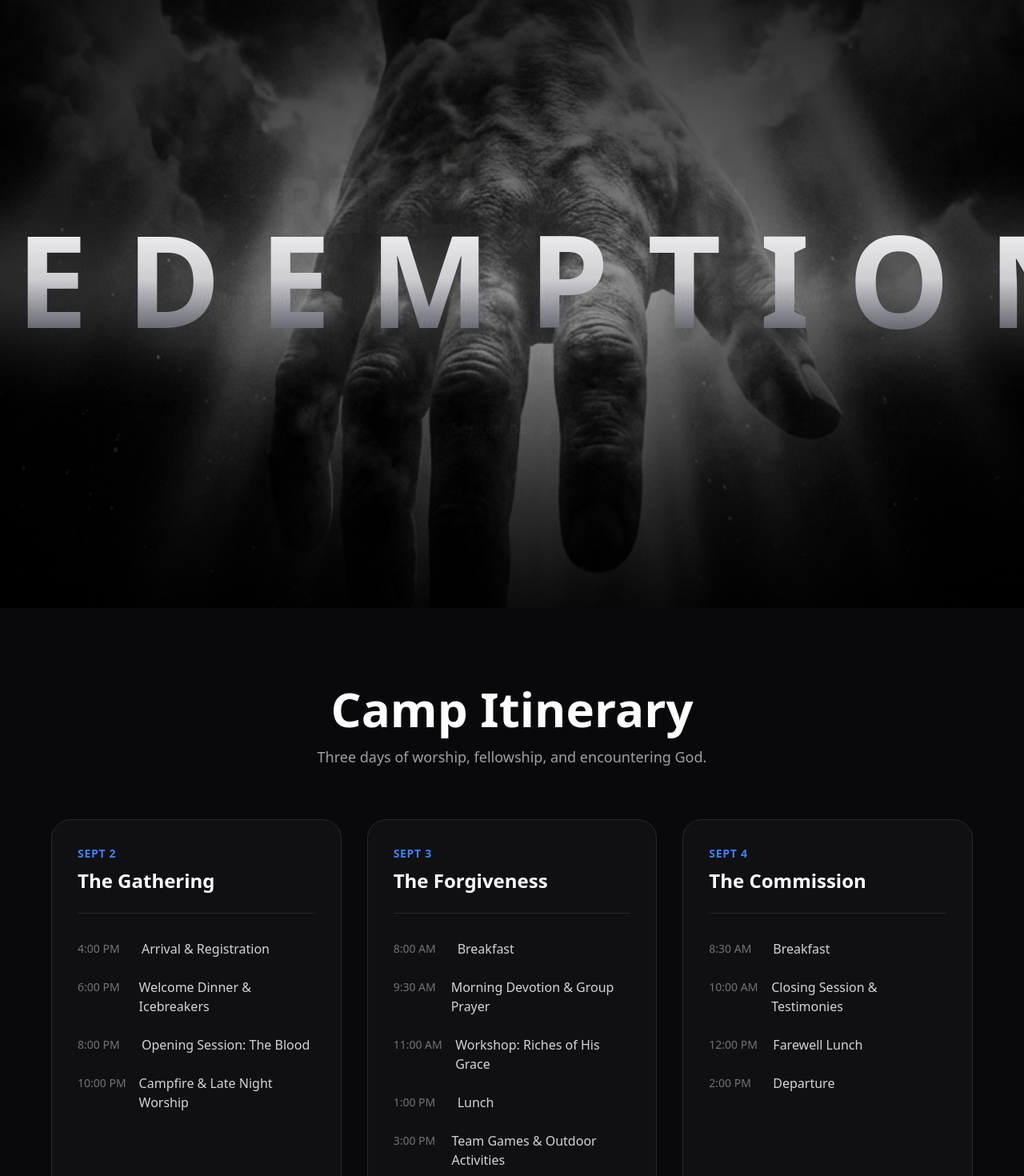
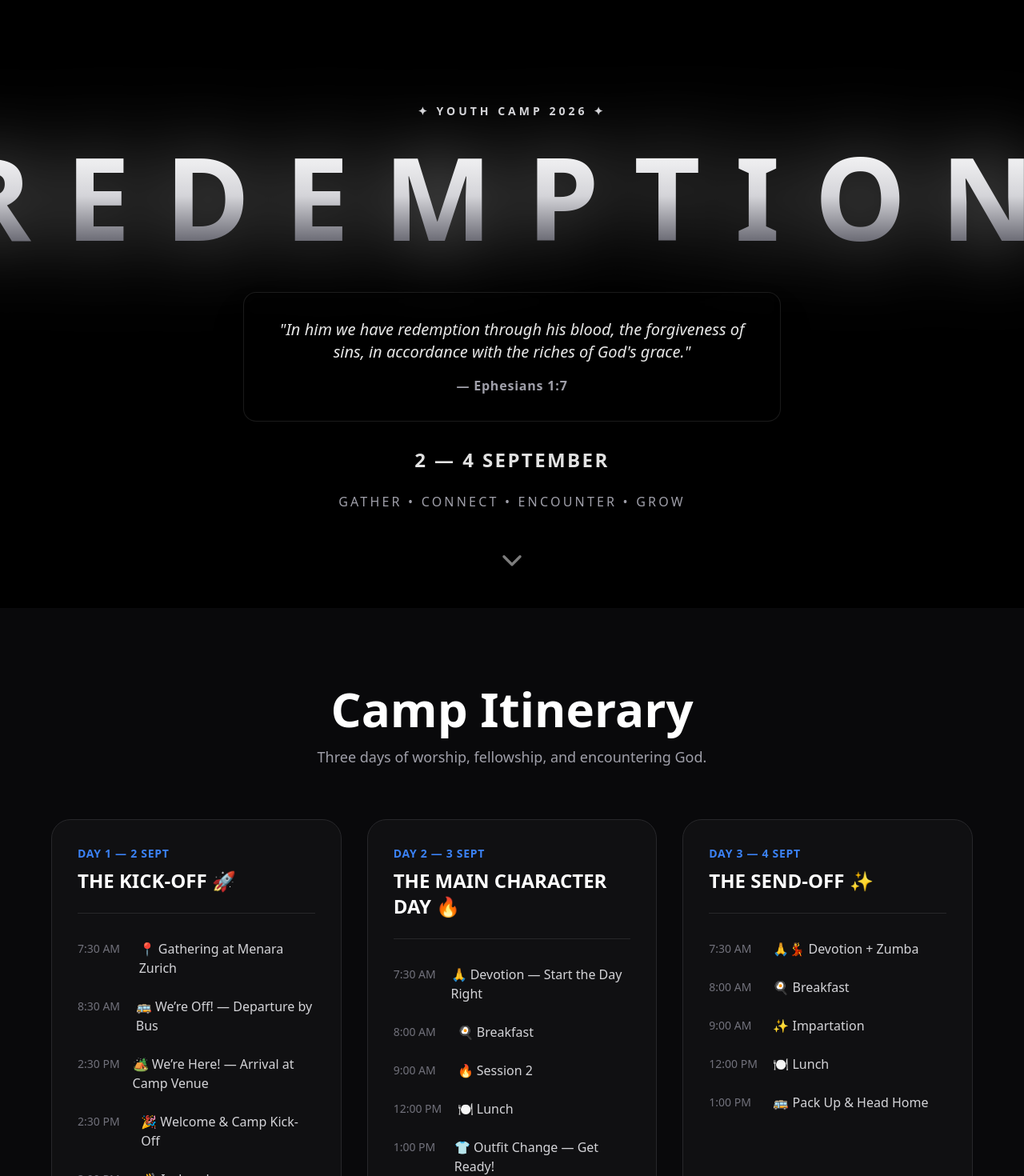
Before and after one commit to andrewkannan/redemption, a Next.js app: page / in a window 1280 px wide. Shown: the part 40-1510 px from the top of the page at 80% size. Built offline with nearby package versions, Linux system fonts and the light colour scheme; no server answers; the database is empty.

Commit message:
Merge intro into Hero and update Itinerary data

```diff
--- a/src/app/page.tsx
+++ b/src/app/page.tsx
@@ -2,7 +2,6 @@ import { Hero } from "@/components/sections/Hero";
 import { Itinerary } from "@/components/sections/Itinerary";
 import { Camera } from "@/components/sections/Camera";
 import { Testimonies } from "@/components/sections/Testimonies";
-import { IntroAnimation } from "@/components/sections/IntroAnimation";
 import { getTestimonies } from "@/app/actions/testimonies";
 
 export const dynamic = "force-dynamic";
@@ -12,7 +11,6 @@ export default async function Home() {
 
   return (
     <main className="min-h-screen bg-black">
-      <IntroAnimation />
       <Hero />
       <Itinerary />
       <Camera />
--- a/src/components/sections/Hero.tsx
+++ b/src/components/sections/Hero.tsx
@@ -2,65 +2,91 @@
 
 import { motion } from "framer-motion";
 import { ChevronDown } from "lucide-react";
-import { Button } from "@/components/ui/button";
+import Image from "next/image";
 
 export function Hero() {
   return (
-    <section className="relative min-h-screen flex flex-col items-center justify-center overflow-hidden bg-black text-white px-6">
-      <div className="absolute inset-0 w-full h-full bg-[radial-gradient(ellipse_at_center,_var(--tw-gradient-stops))] from-primary-900/40 via-black to-black -z-10" />
+    <section className="relative min-h-screen flex flex-col items-center justify-center overflow-hidden bg-black text-white px-4 md:px-6">
+      {/* Cinematic Background Image with Ken Burns Effect */}
+      <motion.div
+        initial={{ scale: 1, opacity: 0 }}
+        animate={{ scale: 1.05, opacity: 1 }}
+        transition={{
+          scale: { duration: 8, ease: "linear" },
+          opacity: { duration: 1.5, ease: "easeInOut" }
+        }}
+        className="absolute inset-0 w-full h-full -z-20"
+      >
+        <Image
+          src="/cinematic-hand-mobile.jpg"
+          alt="Hand of the Lord"
+          fill
+          priority
+          quality={90}
+          className="object-cover object-center"
+        />
+        {/* Dramatic Vignette / Dark Overlay */}
+        <div className="absolute inset-0 bg-gradient-to-b from-black/80 via-black/40 to-black/90" />
+        <div className="absolute inset-0 bg-[radial-gradient(circle_at_center,_transparent_0%,_black_100%)] opacity-80" />
+      </motion.div>
 
-      <motion.div
-        initial={{ opacity: 0, y: 30 }}
-        animate={{ opacity: 1, y: 0 }}
-        transition={{ duration: 1, ease: "easeOut" }}
-        className="text-center max-w-4xl"
-      >
+      <div className="relative z-10 text-center max-w-4xl w-full flex flex-col items-center mt-12">
         <motion.h2
-          initial={{ opacity: 0, letterSpacing: "10px" }}
-          animate={{ opacity: 1, letterSpacing: "4px" }}
-          transition={{ duration: 1.2, delay: 0.2 }}
-          className="text-primary-400 uppercase text-sm font-bold tracking-widest mb-4"
+          initial={{ opacity: 0, letterSpacing: "10px", y: 20 }}
+          animate={{ opacity: 1, letterSpacing: "4px", y: 0 }}
+          transition={{ duration: 1.2, delay: 1 }}
+          className="text-zinc-300 uppercase text-xs md:text-sm font-bold tracking-[0.3em] mb-4 md:mb-6"
         >
-          Reflect Presents
+          ✦ YOUTH CAMP 2026 ✦
         </motion.h2>
 
-        <h1 className="text-6xl md:text-8xl font-extrabold tracking-tighter mb-6 text-transparent bg-clip-text bg-gradient-to-br from-white via-white/80 to-white/40">
-          REDEMPTION
-        </h1>
-
+        {/* REDEMPTION Text Reveal */}
         <motion.div
-          initial={{ opacity: 0, scale: 0.9 }}
-          animate={{ opacity: 1, scale: 1 }}
-          transition={{ duration: 0.8, delay: 0.6 }}
-          className="bg-white/5 border border-white/10 backdrop-blur-md rounded-2xl p-6 md:p-8 mb-8"
+          initial={{ opacity: 0, filter: "blur(20px)", scale: 0.9 }}
+          animate={{ opacity: 1, filter: "blur(0px)", scale: 1 }}
+          transition={{ delay: 1.5, duration: 2.5, ease: "easeOut" }}
+          className="flex flex-col items-center mb-8 md:mb-12 w-full"
         >
-          <p className="text-lg md:text-xl text-white/80 italic font-light mb-4">
-            "In him we have redemption through his blood, the forgiveness of sins, in accordance with the riches of God's grace."
-          </p>
-          <p className="text-primary-300 font-semibold">— Ephesians 1:7</p>
+          <h1 className="text-4xl sm:text-5xl md:text-7xl lg:text-[9rem] font-black tracking-[0.2em] md:tracking-[0.3em] uppercase text-transparent bg-clip-text bg-gradient-to-b from-white via-zinc-300 to-zinc-600 drop-shadow-[0_0_50px_rgba(255,255,255,0.6)]">
+            Redemption
+          </h1>
         </motion.div>
 
         <motion.div
-          initial={{ opacity: 0 }}
-          animate={{ opacity: 1 }}
-          transition={{ duration: 1, delay: 1 }}
-          className="flex items-center justify-center gap-4"
+          initial={{ opacity: 0, scale: 0.9, y: 20 }}
+          animate={{ opacity: 1, scale: 1, y: 0 }}
+          transition={{ duration: 1, delay: 2.5 }}
+          className="bg-black/30 border border-white/10 backdrop-blur-md rounded-2xl p-6 md:p-8 mb-8 mx-4 max-w-2xl w-full shadow-2xl"
         >
-          <div className="flex items-center gap-2 text-xl font-medium">
-            <span className="text-white">September</span>
-            <span className="text-primary-500 font-bold">2 - 4</span>
+          <p className="text-lg md:text-xl text-white/90 italic font-light mb-4 drop-shadow-md">
+            "In him we have redemption through his blood, the forgiveness of sins, in accordance with the riches of God's grace."
+          </p>
+          <p className="text-zinc-400 font-semibold tracking-wider text-sm md:text-base">— Ephesians 1:7</p>
+        </motion.div>
+
+        <motion.div
+          initial={{ opacity: 0, y: 20 }}
+          animate={{ opacity: 1, y: 0 }}
+          transition={{ duration: 1, delay: 3 }}
+          className="flex flex-col items-center justify-center gap-2 md:gap-4"
+        >
+          <div className="flex items-center gap-2 text-xl md:text-2xl font-bold tracking-widest uppercase text-white/90">
+            2 — 4 SEPTEMBER
+          </div>
+          <div className="text-sm md:text-base tracking-[0.2em] text-zinc-400 uppercase mt-2 font-medium text-center px-4">
+            Gather • Connect • Encounter • Grow
           </div>
         </motion.div>
-      </motion.div>
+      </div>
 
       <motion.div
         initial={{ opacity: 0 }}
         animate={{ opacity: 1, y: [0, 10, 0] }}
-        transition={{ duration: 2, delay: 1.5, repeat: Infinity }}
-        className="absolute bottom-10"
+        transition={{ duration: 2, delay: 4, repeat: Infinity }}
+        className="absolute bottom-6 md:bottom-10"
       >
         <a href="#itinerary" className="text-white/50 hover:text-white transition-colors">
-          <ChevronDown className="w-8 h-8" />
+          <ChevronDown className="w-8 h-8 md:w-10 md:h-10" />
         </a>
       </motion.div>
     </section>
--- a/src/components/sections/IntroAnimation.tsx
+++ /dev/null
@@ -1,61 +0,0 @@
-"use client";
-
-import { motion, AnimatePresence } from "framer-motion";
-import { useEffect, useState } from "react";
-import Image from "next/image";
-
-export function IntroAnimation() {
-  const [show, setShow] = useState(true);
-
-  useEffect(() => {
-    // Cinematic intro lasts for 5.5 seconds to make a deep impact
-    const timer = setTimeout(() => setShow(false), 5500);
-    return () => clearTimeout(timer);
-  }, []);
-
-  return (
-    <AnimatePresence>
-      {show && (
-        <motion.div
-          className="fixed inset-0 z-[100] flex items-center justify-center overflow-hidden bg-black pointer-events-none"
-          exit={{ opacity: 0, transition: { duration: 1.5, ease: "easeInOut" } }}
-        >
-          {/* Cinematic Background Image with Ken Burns Effect */}
-          <motion.div
-            initial={{ scale: 1, opacity: 0 }}
-            animate={{ scale: 1.05, opacity: 1 }}
-            transition={{
-              scale: { duration: 6, ease: "linear" },
-              opacity: { duration: 1.5, ease: "easeInOut" }
-            }}
-            className="absolute inset-0 w-full h-full"
-          >
-            <Image
-              src="/cinematic-hand-mobile.jpg"
-              alt="Hand of the Lord"
-              fill
-              priority
-              quality={90}
-              className="object-cover object-center"
-            />
-            {/* Dramatic Vignette / Dark Overlay */}
-            <div className="absolute inset-0 bg-gradient-to-b from-black/70 via-black/30 to-black/90" />
-            <div className="absolute inset-0 bg-[radial-gradient(circle_at_center,_transparent_0%,_black_100%)] opacity-80" />
-          </motion.div>
-
-          {/* REDEMPTION Text Reveal */}
-          <motion.div
-            initial={{ opacity: 0, filter: "blur(20px)", scale: 0.9 }}
-            animate={{ opacity: 1, filter: "blur(0px)", scale: 1 }}
-            transition={{ delay: 2, duration: 2.5, ease: "easeOut" }}
-            className="relative z-30 text-center flex flex-col items-center px-4"
-          >
-            <h1 className="text-4xl sm:text-5xl md:text-7xl lg:text-[10rem] font-black tracking-[0.2em] md:tracking-[0.3em] uppercase text-transparent bg-clip-text bg-gradient-to-b from-white via-zinc-300 to-zinc-600 mb-6 drop-shadow-[0_0_50px_rgba(255,255,255,0.6)]">
-              Redemption
-            </h1>
-          </motion.div>
-        </motion.div>
-      )}
-    </AnimatePresence>
-  );
-}
--- a/src/components/sections/Itinerary.tsx
+++ b/src/components/sections/Itinerary.tsx
@@ -4,36 +4,48 @@ import { motion } from "framer-motion";
 
 const days = [
   {
-    date: "Sept 2",
-    title: "The Gathering",
+    date: "Day 1 — 2 Sept",
+    title: "THE KICK-OFF 🚀",
     events: [
-      { time: "4:00 PM", desc: "Arrival & Registration" },
-      { time: "6:00 PM", desc: "Welcome Dinner & Icebreakers" },
-      { time: "8:00 PM", desc: "Opening Session: The Blood" },
-      { time: "10:00 PM", desc: "Campfire & Late Night Worship" },
+      { time: "7:30 AM", desc: "📍 Gathering at Menara Zurich" },
+      { time: "8:30 AM", desc: "🚌 We’re Off! — Departure by Bus" },
+      { time: "2:30 PM", desc: "🏕️ We’re Here! — Arrival at Camp Venue" },
+      { time: "2:30 PM", desc: "🎉 Welcome & Camp Kick-Off" },
+      { time: "3:00 PM", desc: "👋 Icebreaker" },
+      { time: "4:00 PM", desc: "🏠 Room Check-In & Squad Up" },
+      { time: "5:00 PM", desc: "✨ Chill Time" },
+      { time: "6:00 PM", desc: "🍽️ Dinner" },
+      { time: "7:00 PM", desc: "🔥 Session 1" },
+      { time: "9:30 PM", desc: "🍪 Supper & Late-Night Vibes" },
+      { time: "10:30 PM", desc: "😴 Recharge & Lights Out" },
     ]
   },
   {
-    date: "Sept 3",
-    title: "The Forgiveness",
+    date: "Day 2 — 3 Sept",
+    title: "THE MAIN CHARACTER DAY 🔥",
     events: [
-      { time: "8:00 AM", desc: "Breakfast" },
-      { time: "9:30 AM", desc: "Morning Devotion & Group Prayer" },
-      { time: "11:00 AM", desc: "Workshop: Riches of His Grace" },
-      { time: "1:00 PM", desc: "Lunch" },
-      { time: "3:00 PM", desc: "Team Games & Outdoor Activities" },
-      { time: "7:00 PM", desc: "Dinner" },
-      { time: "8:30 PM", desc: "Evening Revival Session" },
+      { time: "7:30 AM", desc: "🙏 Devotion — Start the Day Right" },
+      { time: "8:00 AM", desc: "🍳 Breakfast" },
+      { time: "9:00 AM", desc: "🔥 Session 2" },
+      { time: "12:00 PM", desc: "🍽️ Lunch" },
+      { time: "1:00 PM", desc: "👕 Outfit Change — Get Ready!" },
+      { time: "1:30 PM", desc: "🎮 GAME ON! — Team Games & Activities" },
+      { time: "5:00 PM", desc: "✨ Chill Time" },
+      { time: "6:30 PM", desc: "🍽️ Dinner" },
+      { time: "7:30 PM", desc: "🕊️ ENCOUNTER NIGHT" },
+      { time: "9:30 PM", desc: "🔥 Campfire Vibes" },
+      { time: "After", desc: "😴 Recharge & Lights Out" },
     ]
   },
   {
-    date: "Sept 4",
-    title: "The Commission",
+    date: "Day 3 — 4 Sept",
+    title: "THE SEND-OFF ✨",
     events: [
-      { time: "8:30 AM", desc: "Breakfast" },
-      { time: "10:00 AM", desc: "Closing Session & Testimonies" },
-      { time: "12:00 PM", desc: "Farewell Lunch" },
-      { time: "2:00 PM", desc: "Departure" },
+      { time: "7:30 AM", desc: "🙏💃 Devotion + Zumba" },
+      { time: "8:00 AM", desc: "🍳 Breakfast" },
+      { time: "9:00 AM", desc: "✨ Impartation" },
+      { time: "12:00 PM", desc: "🍽️ Lunch" },
+      { time: "1:00 PM", desc: "🚌 Pack Up & Head Home" },
     ]
   }
 ];
```
